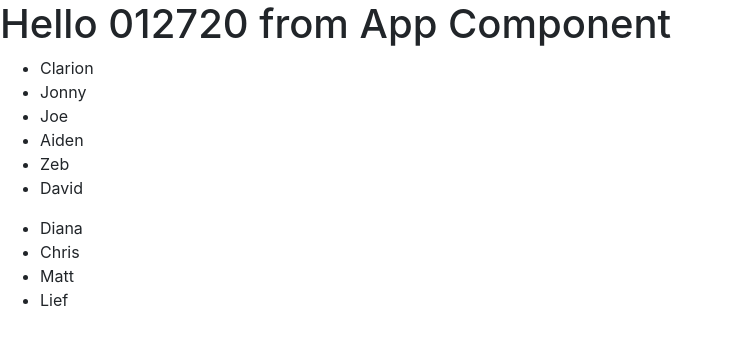
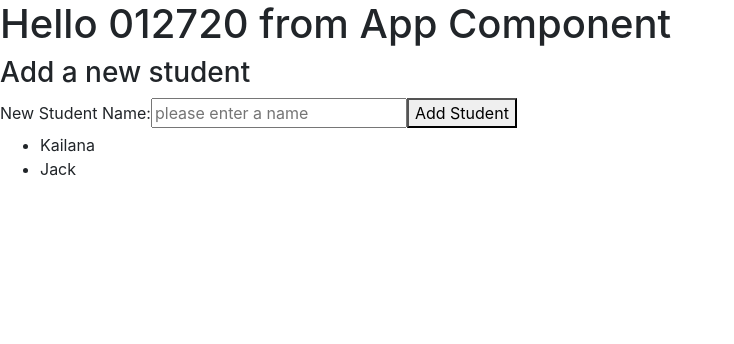
Before and after one commit to john-franti/labs_to_redux, a React (Create React App) app: page / in a window 1280 px wide. Shown: the top 344 px of the page, without its empty margins (0-734 px from the left). Built offline with nearby package versions, Linux system fonts and the light colour scheme.

Commit message:
add stuff

```diff
--- a/src/App.js
+++ b/src/App.js
@@ -1,20 +1,39 @@
 import React from "react";
-import StudentsBrowser from "./components/StudentsBrowser"
-
+import StudentsBrowser from "./components/StudentsBrowser";
+import StudentForm from "./components/StudentForm";
 
 class App extends React.Component {
+  state = {
+    students: [
+      { studentName: "Kailana", enrolled: true },
+      { studentName: "Jack", enrolled: true }
+    ],
+    safeBool: true
+  };
 
-    state = {
-        students: ["Clarion", "Jonny", "Joe", "Aiden", "Zeb", "David"],
-        students2: ["Diana", "Chris", "Matt", "Lief"]
-    }
+  addStudent = student => {
+    //   alert(student)
+    console.log("adding student");
+    // this.state.students.push(student)
+
+    this.setState({ students: [...this.state.students, student] });
+
+    // this.setState(
+    //   prevState => {
+    //     return {
+    //       students: [student, ...prevState.students]
+    //     };
+    //   },
+    //   () => console.log(this.state)
+    // );
+  };
 
   render() {
     return (
       <div>
         <h1>Hello 012720 from App Component</h1>
+        <StudentForm onAddStudent={this.addStudent} />
         <StudentsBrowser studentList={this.state.students} />
-        <StudentsBrowser studentList={this.state.students2} />
       </div>
     );
   }
--- a/src/components/Student.js
+++ b/src/components/Student.js
@@ -7,7 +7,7 @@ import React from 'react'
 // }
 
 const Student = (props) => {
-    return <li>{props.student}</li>
+    return <li>{props.student.studentName}</li>;
 }
 
 export default Student
--- /dev/null
+++ b/src/components/StudentForm.js
@@ -0,0 +1,50 @@
+import React, { Component } from "react";
+
+const INITIAL_STATE = {
+  studentName: "",
+  enrolled: true
+};
+
+class StudentForm extends Component {
+  state = INITIAL_STATE;
+
+  handleSubmit = event => {
+    event.preventDefault();
+    this.props.onAddStudent(this.state);
+    this.setState(INITIAL_STATE);
+  };
+
+  handleChange = event => {
+    // console.log(event.target.value);
+    // if (event.target.value.includes("1")) {
+    //   alert("No numbers!");
+    // } else {
+    this.setState({
+      [event.target.name]: event.target.value
+    });
+    // }
+  };
+
+  render() {
+    return (
+      <div>
+        <h3>Add a new student</h3>
+        <form onSubmit={this.handleSubmit}>
+          <label className="label-class" htmlFor="studentName">
+            New Student Name:
+          </label>
+          <input
+            type="text"
+            name="studentName"
+            value={this.state.studentName}
+            onChange={this.handleChange}
+            placeholder="please enter a name"
+          />
+          <button type="submit">Add Student</button>
+        </form>
+      </div>
+    );
+  }
+}
+
+export default StudentForm;
--- a/src/components/StudentsBrowser.js
+++ b/src/components/StudentsBrowser.js
@@ -8,8 +8,8 @@ import Student from './Student'
 
 class StudentsBrowser extends React.Component {
   renderStudents = () => {
-    return this.props.studentList.map(student => {
-        return <Student student={student}/>
+    return this.props.studentList.map((student, index) => {
+        return <Student key={index} student={student}/>
     })
   };
 
```
